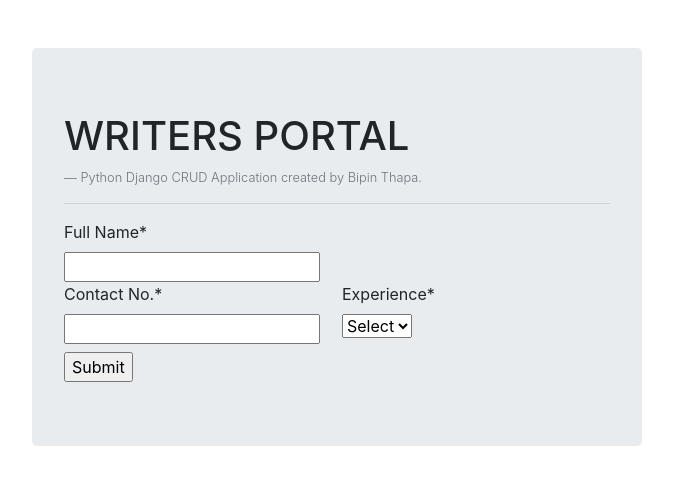
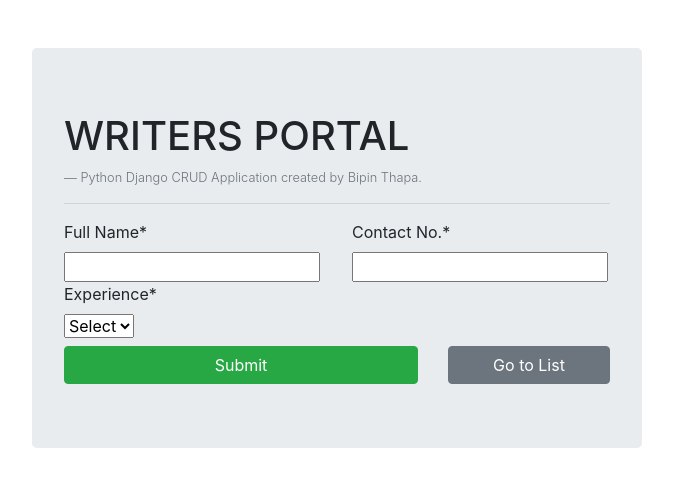
Before and after one commit to bipin0x01/Django-CRUD-App, a Django app: page /writers/ in a window 1280 px wide. Shown: the top 487 px of the page, without its empty margins (303-976 px from the left). Run offline with Django 3.2, Linux system fonts and the light colour scheme; data that the repository does not hold is empty; some libraries are stand-ins or nearby versions.

Commit message:
final commit

```diff
--- a/Writer_Management/writer_register/templates/writer_register/base.html
+++ b/Writer_Management/writer_register/templates/writer_register/base.html
@@ -10,6 +10,8 @@
   <link rel="stylesheet" href="https://stackpath.bootstrapcdn.com/bootstrap/4.3.1/css/bootstrap.min.css"
     integrity="sha384-ggOyR0iXCbMQv3Xipma34MD+dH/1fQ784/j6cY/iJTQUOhcWr7x9JvoRxT2MZw1T" crossorigin="anonymous">
 
+  <!-- Bootstrap Icons-->
+  <link rel="stylesheet" href="https://cdn.jsdelivr.net/npm/bootstrap-icons@1.5.0/font/bootstrap-icons.css">
   <title>Writers Registration</title>
 </head>
 
--- a/Writer_Management/writer_register/templates/writer_register/writers_form.html
+++ b/Writer_Management/writer_register/templates/writer_register/writers_form.html
@@ -4,12 +4,15 @@
 
 {% block content %}
 <form action="" method='POST' autocomplete='off'>
-{%csrf_token%}
-{{form.fullname | as_crispy_field}}
-<div class="form-row">
-<div class="col">{{form.mobile | as_crispy_field}}</div>
-<div class="col">{{form.experience | as_crispy_field}}</div>
-</div>
-<input class="mt-2" type="submit" value="Submit">
+    {%csrf_token%}
+    <div class="row">
+        <div class="col">{{form.fullname | as_crispy_field}}</div>
+        <div class="col">{{form.mobile | as_crispy_field}}</div>
+        <div class="col pr-1">{{form.experience | as_crispy_field}}</div>
+    </div>
+    <div class='row mt-2'>
+        <div  class="col-md-8"><button type="submit" class="btn btn-success btn-block">Submit</button></div>
+        <div class="col-md-4"><a href={% url 'writers_list' %} class="btn btn-secondary btn-block">Go to List</a></div>
+    </div>
 </form>
 {% endblock content %}
--- a/Writer_Management/writer_register/urls.py
+++ b/Writer_Management/writer_register/urls.py
@@ -3,6 +3,8 @@ from django.urls import path
 from . import views
 
 urlpatterns = [
-    path('', views.writers_form),
-    path('list/', views.writers_list)
+    path('', views.writers_form,name='writers_insert'), #get and post req for insert operations
+    path('list/', views.writers_list,name='writers_list'), #get and post req to retrieve and populate list table.
+    path('<int:id>/',views.writers_form,name='writers_update'), #get and post req for update operations
+    path('delete/<int:id>/',views.writers_delete,name='writers_delete') #get and post req for delete operations
 ]
--- a/Writer_Management/writer_register/views.py
+++ b/Writer_Management/writer_register/views.py
@@ -7,22 +7,31 @@ def writers_list(request):
     context = {'writers_list' : Writers.objects.all()}
     return render(request,"writer_register/writers_list.html",context)
 
-def writers_form(request):
+def writers_form(request,id=0):
     form = WritersForm()
     if request.method == 'POST':
-        # create a form instance and populate it with data from the request:
-        form = WritersForm(request.POST)
+        if id==0:     #If Insert operation
+            form = WritersForm(request.POST)   # create a form instance and populate it with data from the request:
+        else:  #if update operation
+            writers = Writers.objects.get(pk=id)   #get the id parameter from url
+            form = WritersForm(request.POST,writers)   #update the data from the recent input and update the data.
         # check whether it's valid:
         if form.is_valid():
-            # process the data in form.cleaned_data as required
+            # If form is validated, submit it.
             form.save()
-            # redirect to a new URL:
+            # then redirect to a new URL which is the list:
             return redirect('/writers/list/')
 
     # if a GET (or any other method) we'll create a blank form
     else:
-        form = WritersForm()
+        if id==0:
+            form = WritersForm()
+        else:
+            writers = Writers.objects.get(pk=id)
+            form = WritersForm(instance=writers)
     return render(request,"writer_register/writers_form.html",{'form':form})
 
-def writers_delete(request):
-    return
+def writers_delete(render,id):
+    writers = Writers.objects.get(pk=id)
+    writers.delete()
+    return redirect('/writers/list')
```
Also changed, not shown: Writer_Management/writer_register/templates/writer_register/writers_list.html (+7 -0 lines).
